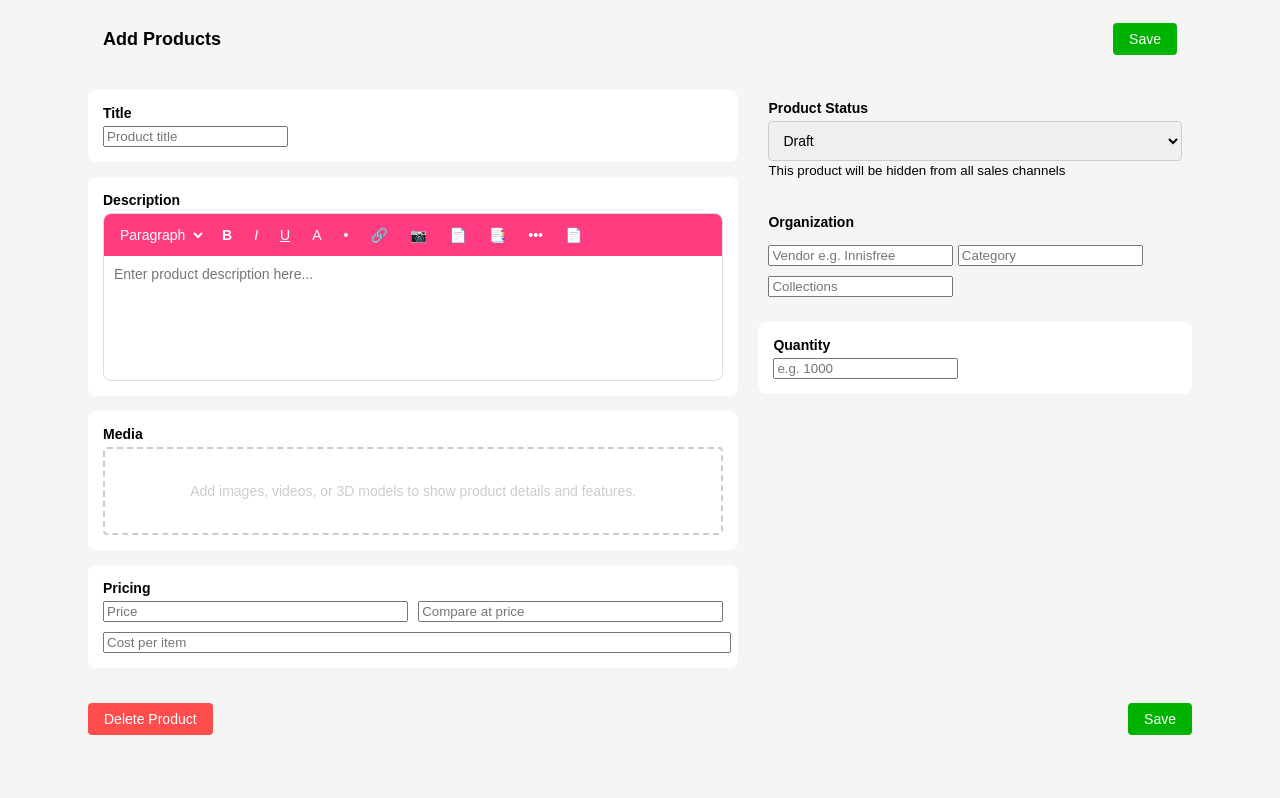
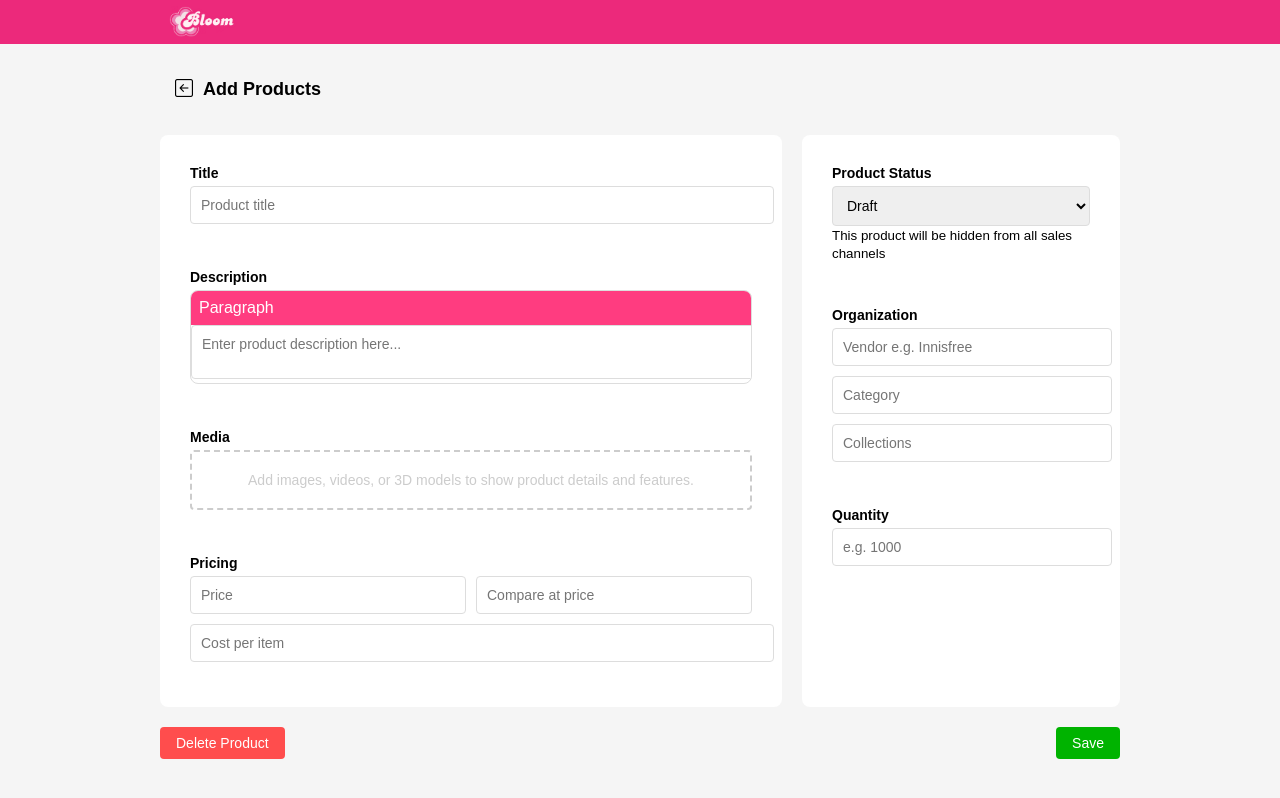
Before and after one commit to Punyawee04/Web-Application, a website: page html/Product_mana_from.html in a window 1280 px wide. Drawn offline with nearby package versions, Linux system fonts and the light colour scheme.

Commit message:
add product form

```diff
--- a/html/Product_mana_from.html
+++ b/html/Product_mana_from.html
@@ -1,53 +1,64 @@
 <!DOCTYPE html>
 <html lang="en">
+
 <head>
     <meta charset="UTF-8">
     <meta name="viewport" content="width=device-width, initial-scale=1.0">
+    <link href="https://fonts.googleapis.com/css2?family=Poppins:wght@300;400;500;600&display=swap" rel="stylesheet">
+    <link rel="stylesheet" href="https://cdn.jsdelivr.net/npm/bootstrap-icons@1.10.5/font/bootstrap-icons.css">
+
+    <link rel="icon" href="\src\icon bloom.png" sizes="180x180">
     <title>Add Product</title>
     <style>
         * {
-
             font-family: Arial, sans-serif;
+            margin: 0;
         }
 
         body {
             background-color: #f5f5f5;
+        }
+
+        .navbar header{
             display: flex;
-            justify-content: center;
+            justify-content: space-evenly;
             align-items: center;
         }
 
-        .container {
-            width: 100%;
 
-            overflow: hidden;
-            padding-left: 5rem;
-            padding-right: 5rem;
+        .navbar {
+            display: flex;
+            align-items: center;
+            justify-content: space-between;
+            background-color: #EC297B;
+            color: white;
+        }
+        .navbar header,  .container section{
+            margin-left: 10rem;
+            margin-right: 10rem;
+        }
+        .navbar img {
+            height: 40px;
         }
 
         .header {
-            /* background-color: #ff3c80; */
             color: black;
             padding: 15px;
+margin-top: 20px;
 display: flex;
-            justify-content: space-between;
-            align-items: center;
         }
-
+        .back-button {
+            font-size: 18px;
+            color: black;
+            text-decoration: none;
+            margin-right: 10px;
+        }
         .header h1 {
             margin: 0;
             font-size: 18px;
         }
 
-        .header .save-button {
-            background-color: #00b300;
-            color: white;
-            border: none;
-            padding: 8px 16px;
-            border-radius: 4px;
-            cursor: pointer;
-            font-size: 14px;
-        }
+
 
         .form {
             display: flex;
@@ -55,19 +66,25 @@
             margin-top: 20px;
         }
 
-        .form-left {
+        .form-left{
+            background-color: white;
+            padding: 15px;
+            border-radius: 8px;
             width: 60%;
+            flex: auto;
         }
-
-        .form-right {
-            width: 40%;
+        .form-right{
+            background-color: white;
+            padding: 15px;
+            border-radius: 8px;
+            width: 30%;
         }
-
         .form-group {
             margin-bottom: 15px;
             background-color: white;
             padding: 15px;
             border-radius: 8px;
+
         }
 
         .form-group label {
@@ -75,6 +92,17 @@
             font-weight: bold;
             margin-bottom: 5px;
             font-size: 14px;
+        }
+
+        .form-group input[type="text"],
+        .form-group input[type="number"],
+        .form-group select,
+        .editor-content {
+            width: 100%;
+            padding: 10px;
+            font-size: 14px;
+            border: 1px solid #ddd;
+            border-radius: 4px;
         }
 
         .editor-container {
@@ -88,7 +116,7 @@
             color: white;
             display: flex;
             padding: 8px;
-            align-items: center;
+            gap: 10px;
         }
 
         .editor-toolbar button,
@@ -98,24 +126,6 @@
             color: white;
             font-size: 14px;
             cursor: pointer;
-            margin-right: 10px;
-        }
-
-        .editor-toolbar select {
-            padding: 4px;
-            border-radius: 4px;
-            background-color: #ff3c80;
-            color: white;
-        }
-
-        .editor-content {
-            padding: 10px;
-            height: 100px;
-            font-size: 14px;
-            resize: none;
-            width: 100%;
-            outline: none;
-            border: none;
         }
 
         .media-placeholder {
@@ -125,22 +135,6 @@
             color: #ccc;
             font-size: 14px;
             border-radius: 4px;
-        }
-
-        .product-status,
-        .organization {
-            background-color: #f5f5f5;
-            padding: 10px;
-            border-radius: 4px;
-            margin-bottom: 15px;
-        }
-
-        .product-status select {
-            width: 100%;
-            padding: 10px;
-            font-size: 14px;
-            border-radius: 4px;
-            border: 1px solid #ccc;
         }
 
         .button-group {
@@ -170,14 +164,28 @@
         }
     </style>
 </head>
+
 <body>
+    <div class="container">
+        <!-- Navbar Section -->
+        <div class="navbar">
+            <header>
+                <div class="logo">
+                    <a href="#"><img src="/src/bloom logo.png" alt="Logo"></a>
+                </div>
+            </header>
 
-<div class="container">
+
+        </div>
+        <section>
             <!-- Header Section -->
             <div class="header">
+                <a href="/html/promanage.html" class="back-button">
+                    <i class="bi bi-arrow-left-square"></i>
+                </a>
                 <h1>Add Products</h1>
-        <button class="save-button">Save</button>
             </div>
+
 
         <!-- Form Section -->
         <div class="form">
@@ -192,22 +200,8 @@
                     <label for="description">Description</label>
                     <div class="editor-container">
                         <div class="editor-toolbar">
-                        <select>
-                            <option>Paragraph</option>
-                            <option>Heading 1</option>
-                            <option>Heading 2</option>
-                        </select>
-                        <button><b>B</b></button>
-                        <button><i>I</i></button>
-                        <button><u>U</u></button>
-                        <button>A</button>
-                        <button>•</button>
-                        <button>🔗</button>
-                        <button>📷</button>
-                        <button>📄</button>
-                        <button>📑</button>
-                        <button>•••</button>
-                        <button>📄</button>
+                            Paragraph
+
                         </div>
                         <textarea class="editor-content" placeholder="Enter product description here..."></textarea>
                     </div>
@@ -223,16 +217,16 @@
                 <div class="form-group">
                     <label>Pricing</label>
                     <div style="display: flex; gap: 10px;">
-                    <input type="number" placeholder="Price" style="flex: 1;">
-                    <input type="number" placeholder="Compare at price" style="flex: 1;">
+                        <input type="number" placeholder="Price">
+                        <input type="number" placeholder="Compare at price">
                     </div>
-                <input type="number" placeholder="Cost per item" style="margin-top: 10px; width: 100%;">
+                    <input type="number" placeholder="Cost per item" style="margin-top: 10px;">
                 </div>
             </div>
 
             <!-- Right Side Form Fields -->
             <div class="form-right">
-            <div class="product-status form-group">
+                <div class="form-group">
                     <label>Product Status</label>
                     <select>
                         <option>Draft</option>
@@ -241,7 +235,7 @@
                     <small>This product will be hidden from all sales channels</small>
                 </div>
 
-            <div class="organization form-group">
+                <div class="form-group">
                     <label>Organization</label>
                     <input type="text" placeholder="Vendor e.g. Innisfree">
                     <input type="text" placeholder="Category" style="margin-top: 10px;">
@@ -260,7 +254,10 @@
             <button class="delete-button">Delete Product</button>
             <button class="save">Save</button>
         </div>
+
+        </section>
+
     </div>
+</body>
 
-</body>
 </html>
```
Lines whose indentation alone changed are shown as unchanged.
